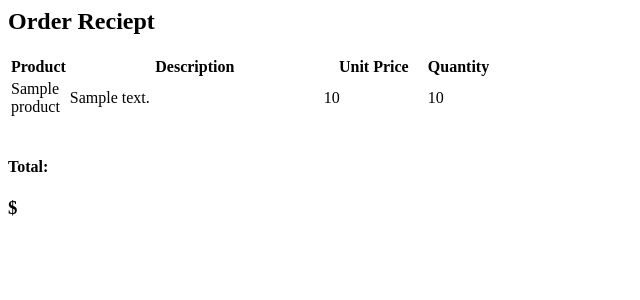
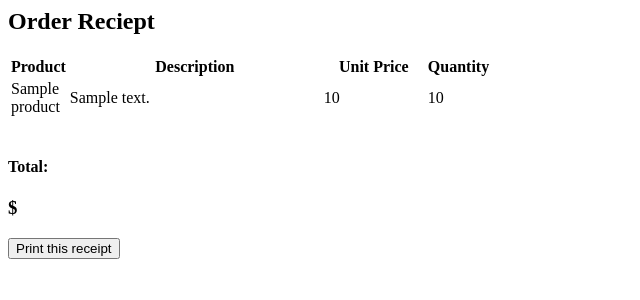
Before and after one commit to arvinx/candyshop, a PHP site: template application/views/checkout/ordersucess.php in a window 1280 px wide. Shown: the top 300 px of the page, without its empty margins (0-640 px from the left). Run offline with PHP 8.4, Linux system fonts and the light colour scheme; the template is opened without the code that fills it: most values are stand-ins (such as "Sample title", 1, 10 or a date in 2020); data that the repository does not hold is empty.

Commit message:
Printable Receipt.

```diff
--- a/application/views/checkout/ordersucess.php
+++ b/application/views/checkout/ordersucess.php
@@ -29,6 +29,7 @@
 		</table>
 		<br>
 		<?php echo "<h4>Total: </h4><h3> $" . $this->session->userdata['total'] . "</h3>";?>
+		<button onClick="window.print()">Print this receipt</button>
 
 	</div>
 </body>
```
